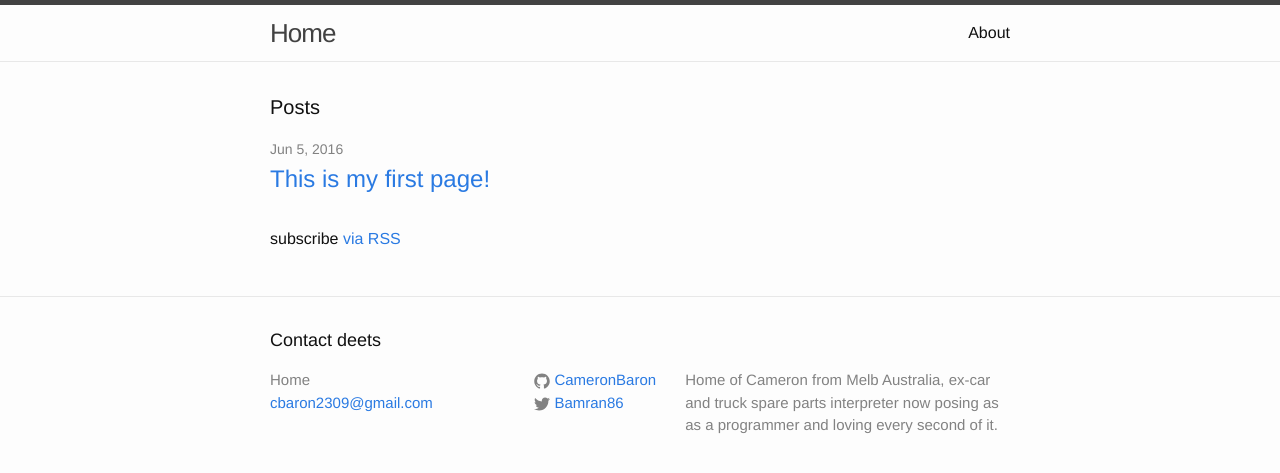
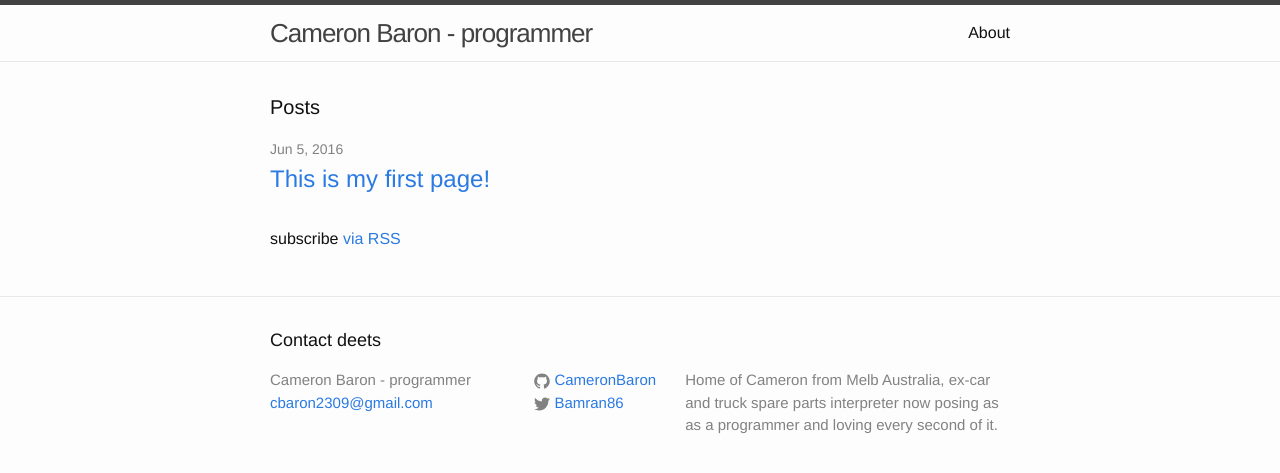
Before and after one commit to CameronBaron/CameronBaron.github.io, a Jekyll site: the page built from index.html, in a window 1280 px wide. Shown: the top 473 px of the page. Built offline with Jekyll 4.4.1, drawn with Linux system fonts in a browser that asks for light colours.

Commit message:
Update _config.yml

```diff
--- a/_config.yml
+++ b/_config.yml
@@ -6,7 +6,7 @@
 # 'jekyll serve'. If you change this file, please restart the server process.
 
 # Site settings
-title: Home
+title: Cameron Baron - programmer
 email: cbaron2309@gmail.com
 description: > # this means to ignore newlines until "baseurl:"
   Home of Cameron from Melb Australia, ex-car and truck spare parts interpreter now posing as
```
